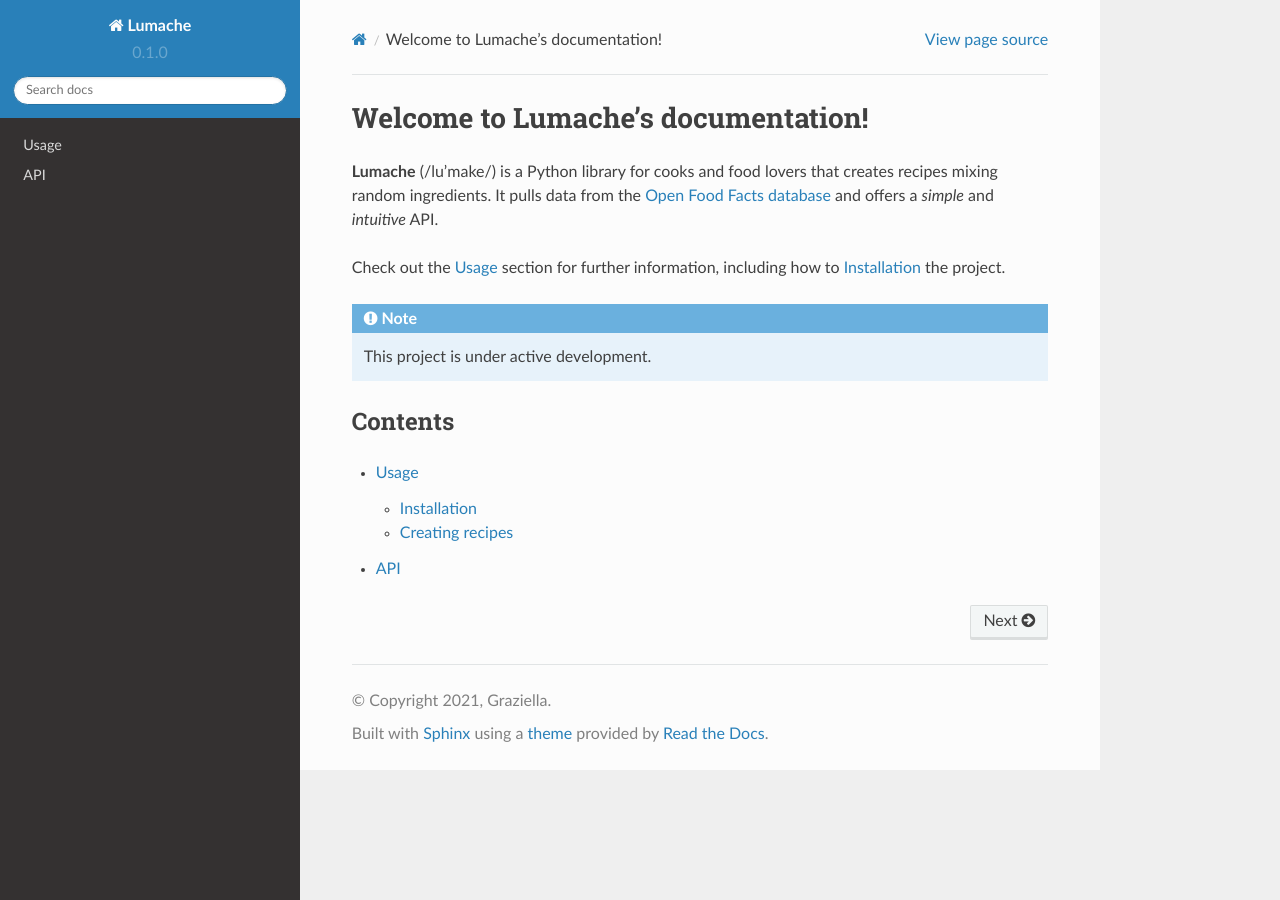
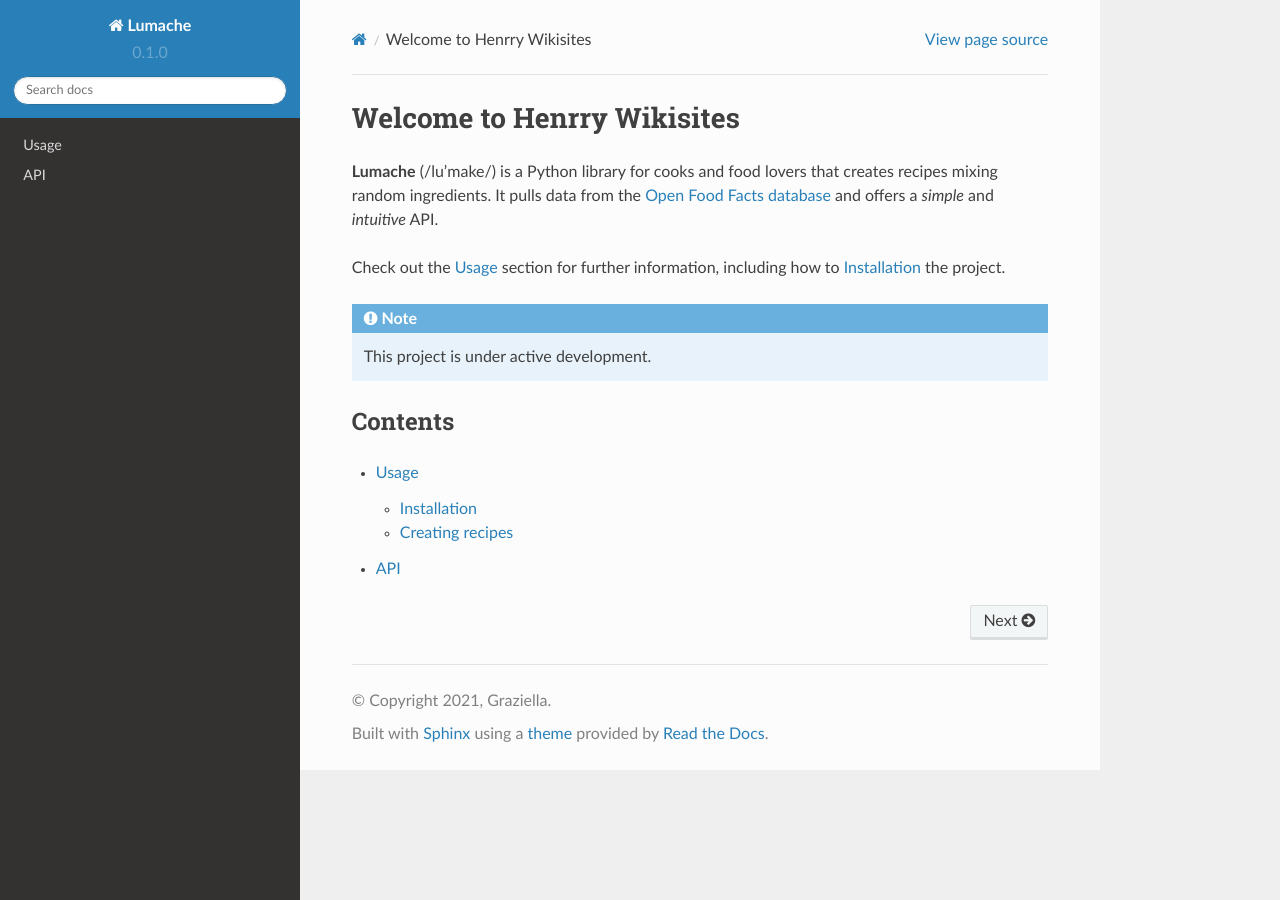
Before and after one commit to h3nrry/wikisites, a Sphinx documentation site: the page built from docs/source/index.rst, in a window 1280 px wide. Built offline with Sphinx 7.4.7 and the Read the Docs theme 2.0.0, drawn with Linux system fonts in a browser that asks for light colours.

Commit message:
Update index.rst

```diff
--- a/docs/source/index.rst
+++ b/docs/source/index.rst
@@ -1,5 +1,5 @@
-Welcome to Lumache's documentation!
-===================================
+Welcome to Henrry Wikisites
+===========================
 
 **Lumache** (/lu'make/) is a Python library for cooks and food lovers
 that creates recipes mixing random ingredients.
```
